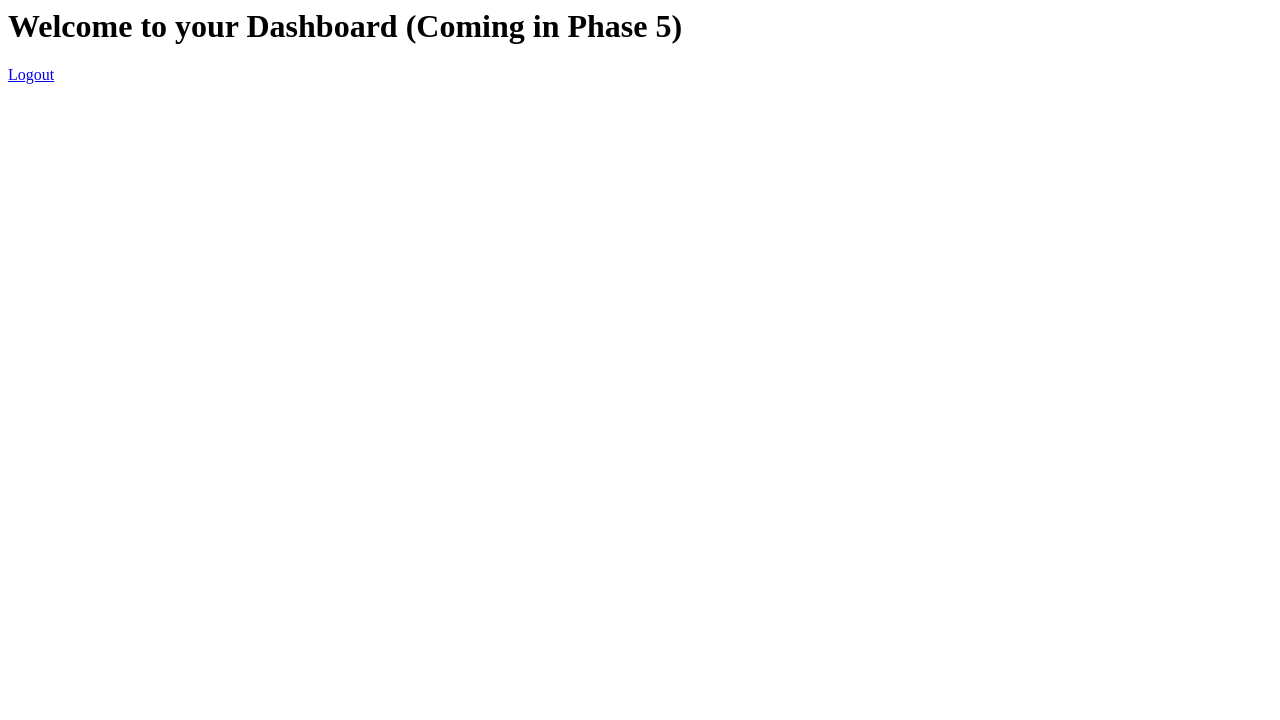
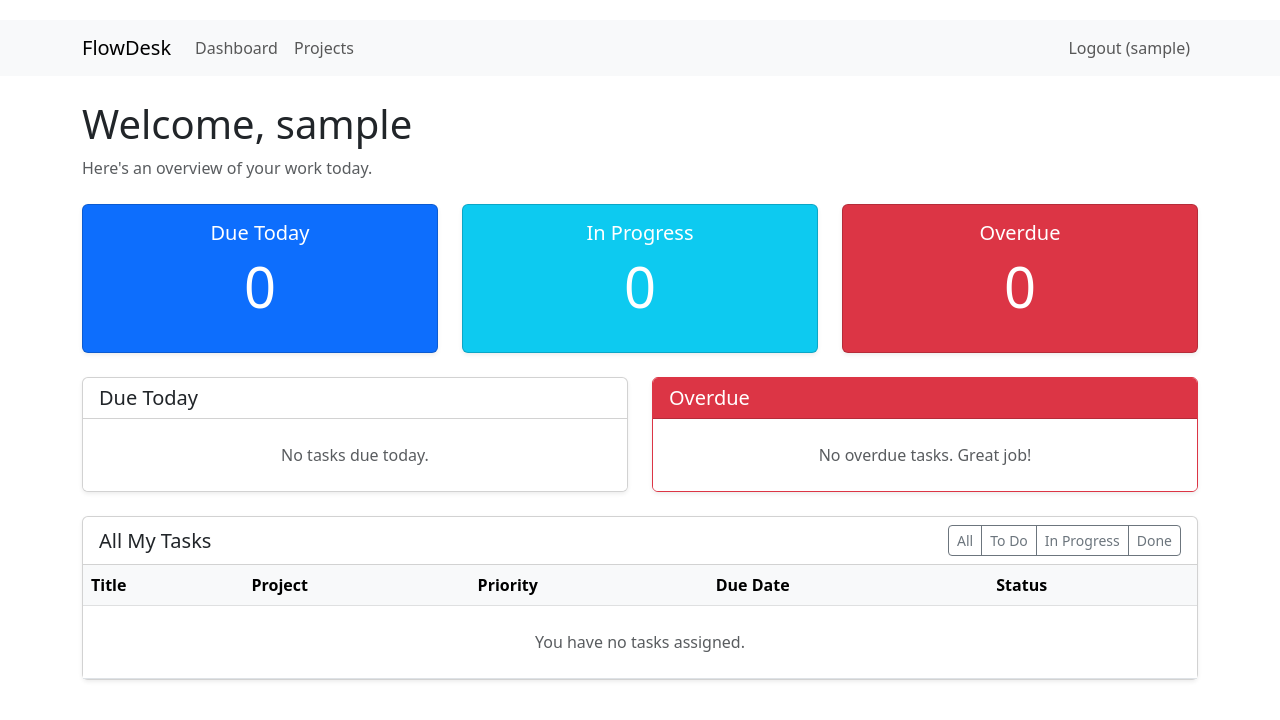
Before and after one commit to farhanrhine/FlowDesk, a Flask app: page /dashboard in a window 1280 px wide. Shown: the top 720 px of the page. Run offline with Flask 3, Linux system fonts and the light colour scheme; the visitor is signed in with stand-in values (Sample User, id 1); data that the repository does not hold is empty.

Commit message:
Phase 5: Dashboard Blueprint complete. Implemented summary queries, metrics cards, and task filtering.

```diff
--- a/app/dashboard/routes.py
+++ b/app/dashboard/routes.py
@@ -1,9 +1,43 @@
-from flask import render_template
-from flask_login import login_required
+from datetime import date
+from flask import render_template, redirect, url_for
+from flask_login import login_required, current_user
+from sqlalchemy import and_
+from app.models import Task, Project
 from app.dashboard import dashboard
 
 @dashboard.route('/')
+def root():
+    if current_user.is_authenticated:
+        return redirect(url_for('dashboard.index'))
+    return redirect(url_for('auth.login'))
+
 @dashboard.route('/dashboard')
 @login_required
 def index():
-    return "<h1>Welcome to your Dashboard (Coming in Phase 5)</h1><p><a href='/auth/logout'>Logout</a></p>"
+    today = date.today()
+
+    # My Tasks Today: Assigned to user, due_date = today
+    tasks_today = Task.query.filter(
+        and_(Task.assigned_to == current_user.id, Task.due_date == today, Task.status != 'done')
+    ).all()
+
+    # In Progress: Count of user's tasks with status = in_progress
+    in_progress_count = Task.query.filter(
+        and_(Task.assigned_to == current_user.id, Task.status == 'in_progress')
+    ).count()
+
+    # Overdue: Tasks where due_date < today AND status != 'done'
+    overdue_tasks = Task.query.filter(
+        and_(Task.assigned_to == current_user.id, Task.due_date < today, Task.status != 'done')
+    ).all()
+
+    # All My Tasks: Full list with project name, status, etc.
+    all_my_tasks = Task.query.filter_by(assigned_to=current_user.id).order_by(Task.due_date.asc().nullslast()).all()
+
+    return render_template(
+        'dashboard/index.html',
+        tasks_today=tasks_today,
+        in_progress_count=in_progress_count,
+        overdue_tasks=overdue_tasks,
+        all_my_tasks=all_my_tasks
+    )
--- a/templates/base.html
+++ b/templates/base.html
@@ -10,9 +10,10 @@
 <body>
     <nav class="navbar navbar-expand-lg navbar-light bg-light">
         <div class="container">
-            <a class="navbar-brand" href="/">FlowDesk</a>
+            <a class="navbar-brand" href="{{ url_for('dashboard.root') }}">FlowDesk</a>
             <div class="navbar-nav me-auto">
                 {% if current_user.is_authenticated %}
+                    <a class="nav-link" href="{{ url_for('dashboard.index') }}">Dashboard</a>
                     <a class="nav-link" href="{{ url_for('projects.list_projects') }}">Projects</a>
                 {% endif %}
             </div>
--- /dev/null
+++ b/templates/dashboard/index.html
@@ -0,0 +1,156 @@
+{% extends "base.html" %}
+
+{% block title %}Dashboard - FlowDesk{% endblock %}
+
+{% block content %}
+<div class="mb-4">
+    <h1>Welcome, {{ current_user.username }}</h1>
+    <p class="text-muted">Here's an overview of your work today.</p>
+</div>
+
+<!-- Summary Cards -->
+<div class="row mb-4">
+    <div class="col-md-4">
+        <div class="card bg-primary text-white shadow-sm">
+            <div class="card-body text-center">
+                <h5 class="card-title">Due Today</h5>
+                <p class="display-4">{{ tasks_today|length }}</p>
+            </div>
+        </div>
+    </div>
+    <div class="col-md-4">
+        <div class="card bg-info text-white shadow-sm">
+            <div class="card-body text-center">
+                <h5 class="card-title">In Progress</h5>
+                <p class="display-4">{{ in_progress_count }}</p>
+            </div>
+        </div>
+    </div>
+    <div class="col-md-4">
+        <div class="card bg-danger text-white shadow-sm">
+            <div class="card-body text-center">
+                <h5 class="card-title">Overdue</h5>
+                <p class="display-4">{{ overdue_tasks|length }}</p>
+            </div>
+        </div>
+    </div>
+</div>
+
+<div class="row">
+    <!-- Immediate Attention -->
+    <div class="col-md-6 mb-4">
+        <div class="card h-100 shadow-sm">
+            <div class="card-header bg-transparent">
+                <h5 class="mb-0">Due Today</h5>
+            </div>
+            <div class="list-group list-group-flush">
+                {% for task in tasks_today %}
+                    <a href="{{ url_for('tasks.detail', id=task.id) }}" class="list-group-item list-group-item-action">
+                        <div class="d-flex w-100 justify-content-between">
+                            <h6 class="mb-1">{{ task.title }}</h6>
+                            <small class="text-muted">{{ task.project.name }}</small>
+                        </div>
+                        <span class="badge bg-{{ 'danger' if task.priority == 'high' else 'warning' if task.priority == 'medium' else 'info' }} btn-sm">
+                            {{ task.priority|upper }}
+                        </span>
+                    </a>
+                {% else %}
+                    <div class="list-group-item text-center text-muted py-4">
+                        No tasks due today.
+                    </div>
+                {% endfor %}
+            </div>
+        </div>
+    </div>
+
+    <!-- Overdue Tasks -->
+    <div class="col-md-6 mb-4">
+        <div class="card h-100 shadow-sm border-danger">
+            <div class="card-header bg-danger text-white">
+                <h5 class="mb-0">Overdue</h5>
+            </div>
+            <div class="list-group list-group-flush">
+                {% for task in overdue_tasks %}
+                    <a href="{{ url_for('tasks.detail', id=task.id) }}" class="list-group-item list-group-item-action">
+                        <div class="d-flex w-100 justify-content-between">
+                            <h6 class="mb-1 text-danger">{{ task.title }}</h6>
+                            <small class="text-muted">{{ task.project.name }}</small>
+                        </div>
+                        <small class="text-danger">Due: {{ task.due_date.strftime('%Y-%m-%d') }}</small>
+                    </a>
+                {% else %}
+                    <div class="list-group-item text-center text-muted py-4">
+                        No overdue tasks. Great job!
+                    </div>
+                {% endfor %}
+            </div>
+        </div>
+    </div>
+</div>
+
+<!-- All My Tasks -->
+<div class="card shadow-sm mb-4">
+    <div class="card-header bg-transparent d-flex justify-content-between align-items-center">
+        <h5 class="mb-0">All My Tasks</h5>
+        <div class="btn-group btn-group-sm">
+            <button type="button" class="btn btn-outline-secondary" onclick="filterTasks('all')">All</button>
+            <button type="button" class="btn btn-outline-secondary" onclick="filterTasks('todo')">To Do</button>
+            <button type="button" class="btn btn-outline-secondary" onclick="filterTasks('in_progress')">In Progress</button>
+            <button type="button" class="btn btn-outline-secondary" onclick="filterTasks('done')">Done</button>
+        </div>
+    </div>
+    <div class="table-responsive">
+        <table class="table table-hover align-middle mb-0" id="tasksTable">
+            <thead class="table-light">
+                <tr>
+                    <th>Title</th>
+                    <th>Project</th>
+                    <th>Priority</th>
+                    <th>Due Date</th>
+                    <th>Status</th>
+                </tr>
+            </thead>
+            <tbody>
+                {% for task in all_my_tasks %}
+                    <tr class="task-row" data-status="{{ task.status }}">
+                        <td>
+                            <a href="{{ url_for('tasks.detail', id=task.id) }}" class="text-decoration-none text-dark fw-bold">
+                                {{ task.title }}
+                            </a>
+                        </td>
+                        <td>{{ task.project.name }}</td>
+                        <td>
+                            <span class="badge bg-{{ 'danger' if task.priority == 'high' else 'warning' if task.priority == 'medium' else 'info' }}">
+                                {{ task.priority|capitalize }}
+                            </span>
+                        </td>
+                        <td>{{ task.due_date.strftime('%Y-%m-%d') if task.due_date else '-' }}</td>
+                        <td>
+                            <span class="badge bg-{{ 'success' if task.status == 'done' else 'primary' if task.status == 'in_progress' else 'secondary' }}">
+                                {{ task.status|replace('_', ' ')|capitalize }}
+                            </span>
+                        </td>
+                    </tr>
+                {% else %}
+                    <tr>
+                        <td colspan="5" class="text-center text-muted py-4">You have no tasks assigned.</td>
+                    </tr>
+                {% endfor %}
+            </tbody>
+        </table>
+    </div>
+</div>
+
+<script>
+function filterTasks(status) {
+    const rows = document.querySelectorAll('.task-row');
+    rows.forEach(row => {
+        if (status === 'all' || row.dataset.status === status) {
+            row.style.display = '';
+        } else {
+            row.style.display = 'none';
+        }
+    });
+}
+</script>
+{% endblock %}
```
